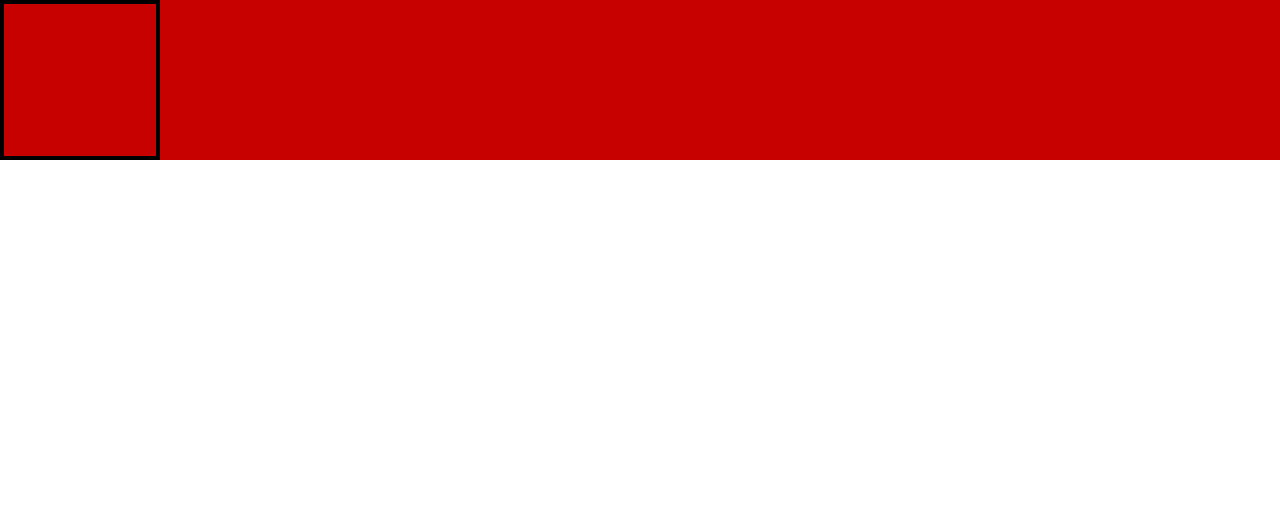
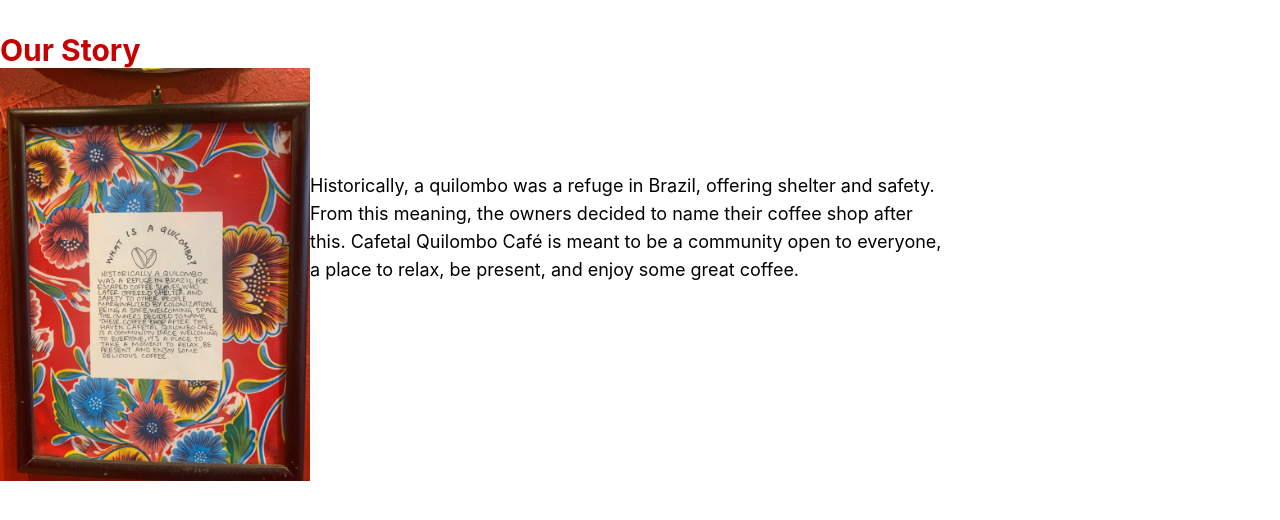
Before and after one commit to webimpactuw/cafetal-quimlombo, a React (Create React App) app: page / in a window 1280 px wide. Shown: the top 520 px of the page. Built offline with nearby package versions, Linux system fonts and the light colour scheme.

Commit message:
about our story done

```diff
--- a/package.json
+++ b/package.json
@@ -39,6 +39,7 @@
     ]
   },
   "devDependencies": {
+    "tailwind": "^4.0.0",
     "tailwindcss": "^3.4.3"
   }
 }
--- a/src/App.js
+++ b/src/App.js
@@ -1,11 +1,12 @@
 import logo from './logo.svg';
 import './App.css';
+import About from './about';
 
 function App() {
   return (
-    <div className="bg-red">
-      <div className="w-40 h-40 border-4 border-black"></div>
-    </div>
+    <div className='About'>
+      <About />
+      </div>
   );
 }
 
--- /dev/null
+++ b/src/about.js
@@ -0,0 +1,30 @@
+import React from "react";
+
+function About() {
+  return (
+    <div className="bg-gray-100">
+      <div className="container mx-auto py-8">
+        {/* Our Story */}
+        <section className="mb-8">
+          <h2 className="text-3xl font-bold text-red">Our Story</h2>
+          <div className="flex flex-wrap items-center">
+            <div className="w-[310px] h-[319px] rounded-[20px]">
+              <img src={require("./quil.jpg")} />
+            </div>
+            <div className="w-full md:w-1/2">
+              <p className="text-lg">
+                Historically, a quilombo was a refuge in Brazil, offering
+                shelter and safety. From this meaning, the owners decided to
+                name their coffee shop after this. Cafetal Quilombo Café is
+                meant to be a community open to everyone, a place to relax, be
+                present, and enjoy some great coffee.
+              </p>
+            </div>
+          </div>
+        </section>
+      </div>
+    </div>
+  );
+}
+
+export default About;
--- /dev/null
+++ b/src/tailwind.config.js
@@ -0,0 +1,12 @@
+/** @type {import('tailwindcss').Config} */
+module.exports = {
+  content: [],
+
+  theme: {
+    extend: {},
+    colors: {
+      red: "#C70000",
+    },
+  },
+  plugins: [],
+};
```
Also changed, not shown: src/about.css (added), src/quil.jpg (added), 1 other file (tests, documents, lock files or other folders).
